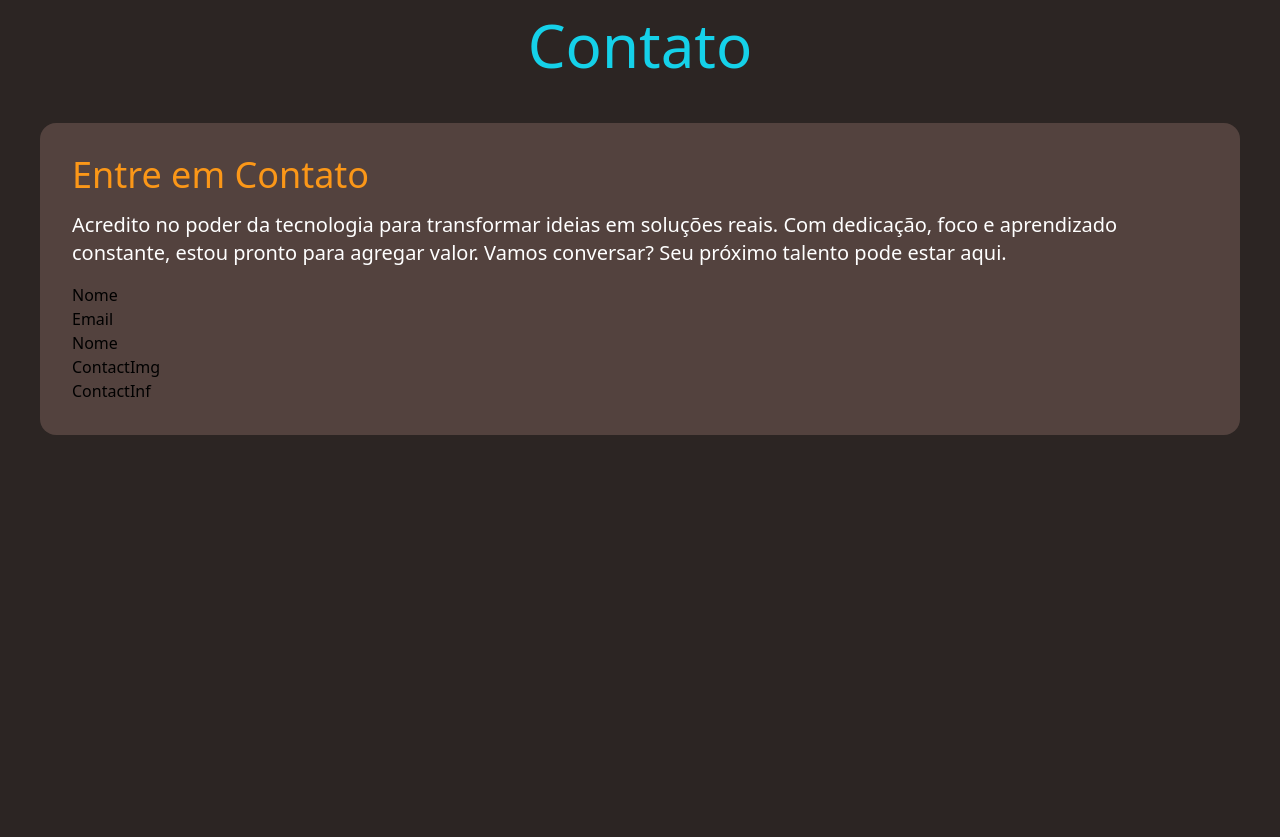
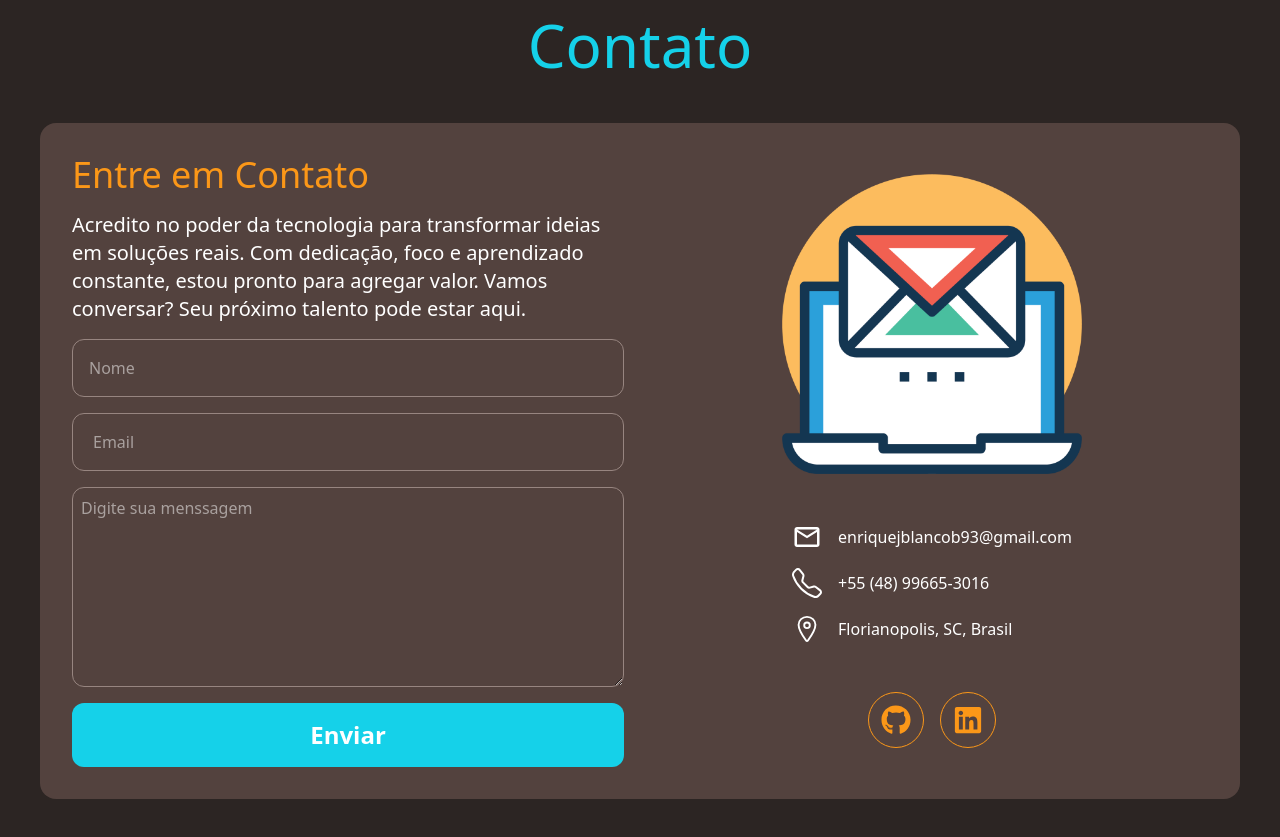
Before and after one commit to EnriqueB93/Portfolio-Enrique, a React (Vite) app: page / in a window 1280 px wide. Shown: the part 3840-4677 px from the top of the page. Before the commit the page ends 4323 px from the top, so only its background shows below. Built offline with nearby package versions, Linux system fonts and the light colour scheme; a web font is replaced by a local one.

Commit message:
add-section-contact

```diff
--- a/src/components/contact/ContactForm.jsx
+++ b/src/components/contact/ContactForm.jsx
@@ -3,20 +3,38 @@ import React from 'react';
 export const ContactForm = () => {
 	return (
 		<div>
-			<div>
-				<div>
-					<label htmlFor="">Nome</label>
-					<input type="text" />
+			<form className="flex flex-col gap-4 ">
+				<div className="flex flex-col gap-2">
+					<input
+						className=" border-lightGrey text-white rounded-xl  border p-4 "
+						placeholder="Nome"
+						type="text"
+						required
+					/>
 				</div>
-				<div>
-					<label htmlFor="">Email</label>
-					<input type="email" />
+				<div className="flex flex-col gap-4">
+					<input
+						className=" border-lightGrey rounded-xl text-white  border p-4 placeholder:pl-1"
+						placeholder="Email"
+						type="email"
+						required
+					/>
 				</div>
-				<div>
-					<label htmlFor="">Nome</label>
-					<input type="text" />
+				<div className="flex flex-col gap-4">
+					<textarea
+						className=" border-lightGrey text-white rounded-xl  border p-2 h-[200px] "
+						placeholder="Digite sua menssagem"
+						type="text"
+						required
+					/>
 				</div>
-			</div>
+				<button
+					type="submit"
+					className="flex  w-full justify-center items-center  bg-cyan p-4 rounded-xl text-2xl text-white font-semibold hover:bg-darkCyan transition-all duration-300"
+				>
+					Enviar
+				</button>
+			</form>
 		</div>
 	);
 };
--- a/src/components/contact/ContactImg.jsx
+++ b/src/components/contact/ContactImg.jsx
@@ -1,5 +1,12 @@
 import React from 'react';
+import ImgEmail from '../../assets/email-image.png';
 
 export const ContactImg = () => {
-	return <div>ContactImg</div>;
+	return (
+		<div>
+			<div>
+				<img src={ImgEmail} className="w-[300px]" alt="images do email" />
+			</div>
+		</div>
+	);
 };
--- a/src/components/contact/ContactInf.jsx
+++ b/src/components/contact/ContactInf.jsx
@@ -1,5 +1,15 @@
 import React from 'react';
+import { BsTelephone } from 'react-icons/bs';
+import { IoLocationOutline } from 'react-icons/io5';
+import { MdOutlineEmail } from 'react-icons/md';
+import { SingleInf } from './SingleInf';
 
 export const ContactInf = () => {
-	return <div>ContactInf</div>;
+	return (
+		<div className="flex flex-col gap-4 ">
+			<SingleInf text="enriquejblancob93@gmail.com" Image={MdOutlineEmail} />
+			<SingleInf text="+55 (48) 99665-3016" Image={BsTelephone} />
+			<SingleInf text="Florianopolis, SC, Brasil" Image={IoLocationOutline} />
+		</div>
+	);
 };
--- /dev/null
+++ b/src/components/contact/ContactLeft.jsx
@@ -0,0 +1,16 @@
+import React from 'react';
+import { ContactForm } from './ContactForm';
+import { ContactText } from './ContactText';
+
+export const ContactLeft = () => {
+	return (
+		<div>
+			<div>
+				<ContactText />
+			</div>
+			<div>
+				<ContactForm />
+			</div>
+		</div>
+	);
+};
--- a/src/components/contact/ContactMain.jsx
+++ b/src/components/contact/ContactMain.jsx
@@ -1,21 +1,18 @@
 import React from 'react';
-import { ContactForm } from './ContactForm';
-import { ContactImg } from './ContactImg';
-import { ContactInf } from './ContactInf';
-import { ContactText } from './ContactText';
+
+import { ContactLeft } from './ContactLeft';
+import { ContactRight } from './ContactRight';
 
 export const ContactMain = () => {
 	return (
-		<div>
+		<div className="max-w-[1200px] mx-auto ">
 			<h2 className="text-center text-cyan text-6xl mt-[100px] ">Contato</h2>
-			<div className="max-w-[1200px] mx-auto bg-brown my-12 rounded-2xl p-8">
-				<div>
-					<ContactText />
-					<ContactForm />
+			<div className=" flex sm:flex-col md:flex-row gap-8 mx-auto bg-brown my-12 rounded-2xl p-8">
+				<div className="md:max-w-[50%] sm:w-full ">
+					<ContactLeft />
 				</div>
-				<div>
-					<ContactImg />
-					<ContactInf />
+				<div className="md:max-w-[50%] flex justify-center sm:w-full ">
+					<ContactRight />
 				</div>
 			</div>
 		</div>
--- /dev/null
+++ b/src/components/contact/ContactRight.jsx
@@ -0,0 +1,20 @@
+import React from 'react';
+import { ContactImg } from './ContactImg';
+import { ContactInf } from './ContactInf';
+import { ContactSocial } from './ContactSocial';
+
+export const ContactRight = () => {
+	return (
+		<div className="flex flex-col items-center justify-center gap-12">
+			<div>
+				<ContactImg />
+			</div>
+			<div>
+				<ContactInf />
+			</div>
+			<div>
+				<ContactSocial />
+			</div>
+		</div>
+	);
+};
--- /dev/null
+++ b/src/components/contact/ContactSocial.jsx
@@ -0,0 +1,15 @@
+import React from 'react';
+import { FaGithub, FaLinkedin } from 'react-icons/fa';
+import { SingleSocial } from './SingleSocial';
+
+export const ContactSocial = () => {
+	return (
+		<div className="flex gap-4 items-center justify-center ">
+			<SingleSocial link="https://github.com/EnriqueB93" Icon={FaGithub} />
+			<SingleSocial
+				link="https://www.linkedin.com/in/enrique-jose-blanco/"
+				Icon={FaLinkedin}
+			/>
+		</div>
+	);
+};
--- /dev/null
+++ b/src/components/contact/SingleInf.jsx
@@ -0,0 +1,11 @@
+import React from 'react';
+
+// eslint-disable-next-line no-unused-vars
+export const SingleInf = ({ text, Image }) => {
+	return (
+		<div className="flex gap-4 items-center text-white">
+			<Image className=" text-3xl" />
+			<p>{text}</p>
+		</div>
+	);
+};
--- /dev/null
+++ b/src/components/contact/SingleSocial.jsx
@@ -0,0 +1,12 @@
+import React from 'react';
+
+// eslint-disable-next-line no-unused-vars
+export const SingleSocial = ({ Icon, link }) => {
+	return (
+		<div className="text-3xl text-orange border border-orange p-3 rounded-full  hover:opacity-50 transition-all duration-300 items-center justify-center flex">
+			<a href={link}>
+				<Icon />
+			</a>
+		</div>
+	);
+};
```
